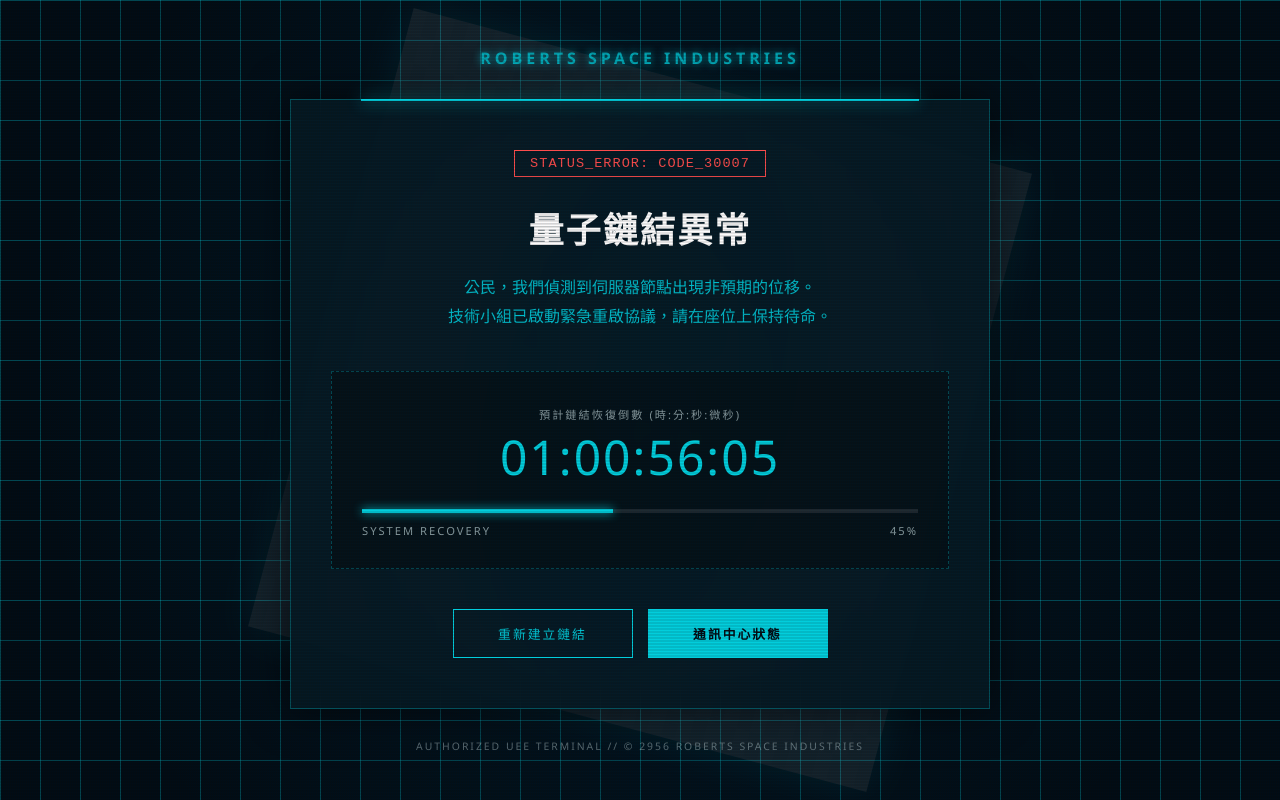
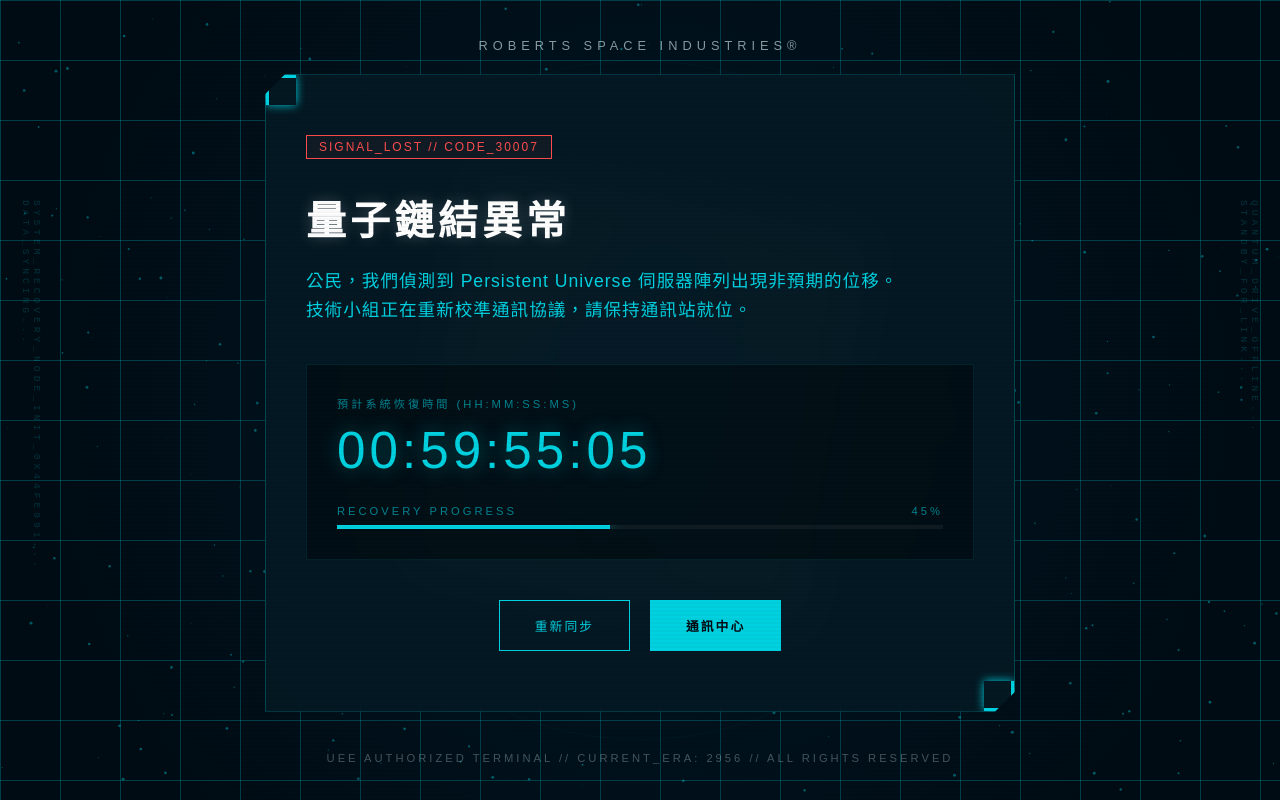
Before and after one commit to StormDream0627/Web_HW1_D1349728, a plain HTML site: page index.html in a window 1280 px wide. Drawn offline with Linux system fonts and the light colour scheme.

Commit message:
嘗試新的風格
利用AI重新設計一個風格，同時刪去閃爍效果，新增一些星星在背景

```diff
--- a/index.html
+++ b/index.html
@@ -3,316 +3,384 @@
 <head>
     <meta charset="UTF-8">
     <meta name="viewport" content="width=device-width, initial-scale=1.0">
-    <title>RSI 系統狀態 | 連結中斷</title>
+    <title>RSI 系統狀態 | 量子鏈結中斷</title>
     <style>
         :root {
-            --rsi-blue: #00d1e0;
-            --rsi-dark-bg: #000c14;
-            --rsi-panel-bg: rgba(5, 26, 36, 0.9);
-            --rsi-border: rgba(0, 209, 224, 0.3);
-            --rsi-text: #e0f7fa;
+            --rsi-cyan: #00d1e0;
+            --rsi-blue-dark: #000c14;
+            --rsi-blue-glow: rgba(0, 209, 224, 0.4);
+            --rsi-panel-bg: rgba(5, 26, 36, 0.92);
+            --rsi-border: rgba(0, 209, 224, 0.25);
             --rsi-danger: #ff4d4d;
         }
+
+        @import url('https://fonts.googleapis.com/css2?family=Orbitron:wght@400;700&family=Rajdhani:wght@300;500;700&display=swap');
 
         * {
             margin: 0;
             padding: 0;
             box-sizing: border-box;
-            font-family: 'Segoe UI', Roboto, 'Orbitron', sans-serif;
+            cursor: default;
         }
 
         body {
-            background-color: var(--rsi-dark-bg);
-            color: var(--rsi-text);
+            background-color: var(--rsi-blue-dark);
+            color: #e0f7fa;
+            font-family: 'Rajdhani', sans-serif;
             overflow: hidden;
+            height: 100vh;
             display: flex;
             justify-content: center;
             align-items: center;
-            height: 100vh;
+        }
+
+        /* --- 背景裝飾 --- */
+        .bg-grid {
+            position: absolute;
+            inset: 0;
             background-image:
-                radial-gradient(circle at 50% 50%, rgba(0, 100, 150, 0.15) 0%, transparent 80%),
+                radial-gradient(circle at 50% 50%, rgba(0, 70, 100, 0.2) 0%, transparent 80%),
                 linear-gradient(var(--rsi-border) 1px, transparent 1px),
                 linear-gradient(90deg, var(--rsi-border) 1px, transparent 1px);
-            background-size: 100% 100%, 40px 40px, 40px 40px;
+            background-size: 100% 100%, 60px 60px, 60px 60px;
+            z-index: -2;
+        }
+
+        .stars {
+            position: absolute;
+            inset: 0;
+            background: transparent;
+            z-index: -1;
         }
 
         body::after {
             content: "";
             position: absolute;
-            top: 0; left: 0; width: 100%; height: 100%;
-            background: linear-gradient(rgba(18, 16, 16, 0) 50%, rgba(0, 0, 0, 0.1) 50%),
-                        linear-gradient(90deg, rgba(255, 0, 0, 0.03), rgba(0, 255, 0, 0.01), rgba(0, 0, 255, 0.03));
-            background-size: 100% 3px, 2px 100%;
+            inset: 0;
+            background: linear-gradient(rgba(18, 16, 16, 0) 50%, rgba(0, 0, 0, 0.05) 50%);
+            background-size: 100% 4px;
             pointer-events: none;
-            z-index: 10;
+            z-index: 100;
+            opacity: 0.5;
         }
 
-        /* UEE 背景 Logo 旋轉效果 */
-        .uee-logo-bg {
+        /* --- UEE 全息影像系統 --- */
+        .hologram-system {
             position: absolute;
-            width: 80vh;
-            height: 80vh;
-            top: 50%;
-            left: 50%;
-            transform: translate(-50%, -50%);
-            z-index: 1;
-            opacity: 0.08; /* 極低不透明度，營造背景感 */
+            width: 85vh;
+            height: 85vh;
+            display: flex;
+            justify-content: center;
+            align-items: center;
             pointer-events: none;
-            filter: drop-shadow(0 0 20px var(--rsi-blue));
-            animation: rotate-uee 120s linear infinite;
+            z-index: 0;
         }
 
-        @keyframes rotate-uee {
-            from { transform: translate(-50%, -50%) rotate(0deg); }
-            to { transform: translate(-50%, -50%) rotate(360deg); }
+        .uee-logo {
+            width: 50vh;
+            height: 50vh;
+            opacity: 0.12;
+            filter: drop-shadow(0 0 15px var(--rsi-cyan));
+            animation: rotate-main 180s linear infinite;
         }
 
+        .tech-ring {
+            position: absolute;
+            border: 1px solid var(--rsi-cyan);
+            border-radius: 50%;
+            opacity: 0.1;
+        }
+
+        .ring-1 { width: 70vh; height: 70vh; border-style: dashed; animation: rotate-main 60s linear infinite; }
+        .ring-2 { width: 75vh; height: 75vh; border-width: 2px; border-color: rgba(0, 209, 224, 0.05); animation: rotate-reverse 90s linear infinite; }
+        .ring-3 { width: 85vh; height: 85vh; border-style: double; opacity: 0.03; animation: rotate-main 240s linear infinite; }
+
+        @keyframes rotate-main { from { transform: rotate(0deg); } to { transform: rotate(360deg); } }
+        @keyframes rotate-reverse { from { transform: rotate(360deg); } to { transform: rotate(0deg); } }
+
+        /* --- 主控制面板 --- */
         .container {
             width: 90%;
-            max-width: 700px;
-            z-index: 5;
+            max-width: 750px;
+            z-index: 10;
             position: relative;
-            text-align: center;
-        }
-
-        .header {
-            margin-bottom: 30px;
-            letter-spacing: 4px;
-            text-transform: uppercase;
-            opacity: 0.8;
-        }
-
-        .header h1 {
-            font-size: 1rem;
-            color: var(--rsi-blue);
-            text-shadow: 0 0 8px var(--rsi-blue);
         }
 
         .main-panel {
             background: var(--rsi-panel-bg);
             border: 1px solid var(--rsi-border);
-            padding: 50px 40px;
-            backdrop-filter: blur(15px);
+            padding: 60px 40px;
+            backdrop-filter: blur(20px);
             position: relative;
-            box-shadow: 0 0 40px rgba(0, 0, 0, 0.6);
+            box-shadow: 0 0 60px rgba(0, 0, 0, 0.8);
+            clip-path: polygon(0 20px, 20px 0, 100% 0, 100% calc(100% - 20px), calc(100% - 20px) 100%, 0 100%);
         }
 
-        .main-panel::before {
-            content: "";
+        .panel-corner {
             position: absolute;
-            top: -1px; left: 10%; right: 10%; height: 2px;
-            background: var(--rsi-blue);
-            box-shadow: 0 0 15px var(--rsi-blue);
+            width: 30px;
+            height: 30px;
+            border: 3px solid var(--rsi-cyan);
+            box-shadow: 0 0 10px var(--rsi-cyan);
+        }
+        .top-left { top: 0; left: 0; border-right: none; border-bottom: none; }
+        .bottom-right { bottom: 0; right: 0; border-left: none; border-top: none; }
+
+        .error-tag {
+            font-family: 'Orbitron', sans-serif;
+            color: var(--rsi-danger);
+            border: 1px solid var(--rsi-danger);
+            padding: 4px 12px;
+            font-size: 0.75rem;
+            margin-bottom: 30px;
+            display: inline-block;
+            background: rgba(255, 77, 77, 0.05);
+            letter-spacing: 2px;
         }
 
-        .error-code {
-            display: inline-block;
-            font-family: monospace;
-            color: var(--rsi-danger);
-            border: 1px solid var(--rsi-danger);
-            padding: 5px 15px;
-            font-size: 0.85rem;
-            margin-bottom: 25px;
+        .title {
+            font-family: 'Orbitron', sans-serif;
+            font-size: 2.5rem;
+            font-weight: 700;
+            text-transform: uppercase;
+            margin-bottom: 20px;
+            color: #fff;
+            letter-spacing: 4px;
+            text-shadow: 0 0 15px rgba(255, 255, 255, 0.2);
+        }
+
+        .description {
+            color: var(--rsi-cyan);
+            font-size: 1.1rem;
+            font-weight: 300;
+            line-height: 1.6;
+            margin-bottom: 40px;
             letter-spacing: 1px;
         }
 
-        .status-title {
-            font-size: 2.2rem;
-            font-weight: 800;
-            text-transform: uppercase;
-            margin-bottom: 20px;
-            color: #fff;
-            letter-spacing: 2px;
-        }
-
-        .status-desc {
-            color: var(--rsi-blue);
-            font-size: 1rem;
-            opacity: 0.9;
-            line-height: 1.8;
+        .timer-display {
+            background: rgba(0, 0, 0, 0.4);
+            border: 1px solid rgba(0, 209, 224, 0.1);
+            padding: 30px;
+            position: relative;
             margin-bottom: 40px;
         }
 
-        .display-unit {
-            border: 1px dashed var(--rsi-border);
-            padding: 30px;
-            background: rgba(0, 0, 0, 0.3);
-            margin-bottom: 40px;
+        .timer-label {
+            font-size: 0.7rem;
+            text-transform: uppercase;
+            letter-spacing: 3px;
+            color: var(--rsi-cyan);
+            opacity: 0.6;
+            margin-bottom: 10px;
+            display: block;
         }
 
         .timer-val {
-            font-size: 3rem;
-            font-weight: 300;
-            color: var(--rsi-blue);
-            font-variant-numeric: tabular-nums;
-            margin-bottom: 10px;
-            display: block;
-            letter-spacing: 2px;
+            font-family: 'Orbitron', sans-serif;
+            font-size: 3.2rem;
+            color: var(--rsi-cyan);
+            text-shadow: 0 0 20px var(--rsi-blue-glow);
+            letter-spacing: 4px;
         }
 
-        .progress-container {
+        .progress-box {
+            margin-top: 25px;
+        }
+
+        .progress-track {
+            height: 4px;
+            background: rgba(255, 255, 255, 0.05);
             width: 100%;
-            height: 4px;
-            background: rgba(255, 255, 255, 0.1);
             position: relative;
-            margin-top: 20px;
+            overflow: hidden;
         }
 
         .progress-bar {
             position: absolute;
             left: 0; top: 0; height: 100%;
-            background: var(--rsi-blue);
+            background: var(--rsi-cyan);
+            box-shadow: 0 0 15px var(--rsi-cyan);
             width: 45%;
-            box-shadow: 0 0 10px var(--rsi-blue);
             transition: width 0.1s linear;
-        }
-
-        .label-text {
-            font-size: 0.7rem;
-            text-transform: uppercase;
-            letter-spacing: 2px;
-            opacity: 0.6;
         }
 
         .btn-group {
             display: flex;
-            gap: 15px;
+            gap: 20px;
             justify-content: center;
         }
 
         .rsi-btn {
-            padding: 14px 25px;
-            border: 1px solid var(--rsi-blue);
+            padding: 15px 35px;
+            border: 1px solid var(--rsi-cyan);
             background: transparent;
-            color: var(--rsi-blue);
+            color: var(--rsi-cyan);
             text-transform: uppercase;
+            font-family: 'Orbitron', sans-serif;
+            font-size: 0.8rem;
             letter-spacing: 2px;
-            font-size: 0.8rem;
             cursor: pointer;
-            transition: all 0.3s;
-            min-width: 180px;
+            transition: all 0.4s;
+            position: relative;
         }
 
-        .rsi-btn:hover {
-            background: rgba(0, 209, 224, 0.15);
-            box-shadow: 0 0 20px rgba(0, 209, 224, 0.3);
+        .rsi-btn:hover { box-shadow: 0 0 20px var(--rsi-blue-glow); transform: translateY(-2px); background: rgba(0, 209, 224, 0.1); }
+
+        .rsi-btn.primary {
+            background: var(--rsi-cyan);
+            color: var(--rsi-blue-dark);
+            font-weight: 700;
         }
 
-        .rsi-btn.primary {
-            background: var(--rsi-blue);
-            color: var(--rsi-dark-bg);
-            font-weight: bold;
+        .side-data {
+            position: absolute;
+            top: 50%;
+            transform: translateY(-50%);
+            font-size: 0.6rem;
+            color: var(--rsi-cyan);
+            opacity: 0.2;
+            pointer-events: none;
+            writing-mode: vertical-rl;
+            letter-spacing: 4px;
+            font-family: monospace;
         }
+        .left-data { left: 20px; }
+        .right-data { right: 20px; }
 
-        .quantum-pulse {
-            position: absolute;
-            width: 600px; height: 600px;
-            border: 1px solid rgba(0, 209, 224, 0.05);
-            border-radius: 50%;
-            z-index: 2;
-            animation: pulse-ring 8s ease-in-out infinite;
-        }
-
-        @keyframes pulse-ring {
-            0%, 100% { transform: scale(1); opacity: 0.3; }
-            50% { transform: scale(1.1); opacity: 0.5; }
-        }
     </style>
 </head>
 <body>
 
-    <!-- 背景 UEE Logo，確保此檔案與 HTML 在同一目錄下 -->
-    <img src="image_f1ab44.png" class="uee-logo-bg" alt="UEE Logo">
+    <div class="bg-grid"></div>
+    <canvas id="starsCanvas" class="stars"></canvas>
 
-    <div class="quantum-pulse"></div>
+    <div class="hologram-system">
+        <div class="tech-ring ring-1"></div>
+        <div class="tech-ring ring-2"></div>
+        <div class="tech-ring ring-3"></div>
+        <img src="image_f1ab44.png" class="uee-logo" alt="UEE LOGO">
+    </div>
+
+    <div class="side-data left-data">SYSTEM_RECOVERY_NODE_INIT_0X44FE991... DATA_SYNCING...</div>
+    <div class="side-data right-data">QUANTUM_DRIVE_OFFLINE... STANDBY_FOR_LINK...</div>
 
     <div class="container">
-        <header class="header">
-            <h1>ROBERTS SPACE INDUSTRIES</h1>
+        <header style="text-align: center; margin-bottom: 20px; opacity: 0.6; letter-spacing: 5px;">
+            <span style="font-size: 0.8rem;">ROBERTS SPACE INDUSTRIES®</span>
         </header>
 
         <main class="main-panel">
-            <div class="error-code">STATUS_ERROR: CODE_30007</div>
+            <div class="panel-corner top-left"></div>
+            <div class="panel-corner bottom-right"></div>
 
-            <h2 class="status-title">量子鏈結異常</h2>
+            <div class="error-tag">SIGNAL_LOST // CODE_30007</div>
 
-            <p class="status-desc">
-                公民，我們偵測到伺服器節點出現非預期的位移。<br>
-                技術小組已啟動緊急重啟協議，請在座位上保持待命。
+            <h1 class="title">量子鏈結異常</h1>
+
+            <p class="description">
+                公民，我們偵測到 Persistent Universe 伺服器陣列出現非預期的位移。<br>
+                技術小組正在重新校準通訊協議，請保持通訊站就位。
             </p>
 
-            <div class="display-unit">
-                <span class="label-text">預計鏈結恢復倒數 (時:分:秒:微秒)</span>
-                <div class="timer-val" id="timer">01:01:01:00</div>
+            <div class="timer-display">
+                <span class="timer-label">預計系統恢復時間 (HH:MM:SS:MS)</span>
+                <div class="timer-val" id="timer">01:00:00:00</div>
 
-                <div class="progress-container">
-                    <div class="progress-bar" id="progress-bar"></div>
-                </div>
-                <div style="display: flex; justify-content: space-between; margin-top: 10px;">
-                    <span class="label-text">SYSTEM RECOVERY</span>
-                    <span class="label-text" id="progress-percent">45%</span>
+                <div class="progress-box">
+                    <div style="display: flex; justify-content: space-between; margin-bottom: 8px;">
+                        <span class="timer-label" style="margin:0;">RECOVERY PROGRESS</span>
+                        <span class="timer-label" style="margin:0;" id="progress-percent">45%</span>
+                    </div>
+                    <div class="progress-track">
+                        <div class="progress-bar" id="progress-bar"></div>
+                    </div>
                 </div>
             </div>
 
             <div class="btn-group">
-                <button class="rsi-btn" onclick="location.reload()">重新建立鏈結</button>
-                <button class="rsi-btn primary" onclick="window.open('https://status.robertsspaceindustries.com/')">通訊中心狀態</button>
+                <button class="rsi-btn" onclick="location.reload()">重新同步</button>
+                <button class="rsi-btn primary" onclick="window.open('https://status.robertsspaceindustries.com/')">通訊中心</button>
             </div>
         </main>
 
-        <footer style="margin-top: 30px; font-size: 0.65rem; opacity: 0.4; letter-spacing: 2px; text-transform: uppercase;">
-            Authorized UEE Terminal // © 2956 Roberts Space Industries
+        <footer style="margin-top: 40px; text-align: center; font-size: 0.7rem; opacity: 0.3; letter-spacing: 3px; text-transform: uppercase;">
+            UEE AUTHORIZED TERMINAL // CURRENT_ERA: 2956 // ALL RIGHTS RESERVED
         </footer>
     </div>
 
     <script>
-        // 設定初始參數
-        let totalTime = 3661; // 1小時1分鐘1秒
-        let timeLeft = totalTime;
-        let startProgress = 45; // 起始進度
+        const canvas = document.getElementById('starsCanvas');
+        const ctx = canvas.getContext('2d');
+        let stars = [];
+        const starCount = 450;
+
+        // 初始化或重新佈置星塵
+        function initStars() {
+            stars = [];
+            for(let i=0; i<starCount; i++) {
+                stars.push({
+                    x: Math.random() * canvas.width,
+                    y: Math.random() * canvas.height,
+                    size: Math.random() * 1.5,
+                    speed: Math.random() * 0.5 + 0.1
+                });
+            }
+        }
+
+        function resize() {
+            canvas.width = window.innerWidth;
+            canvas.height = window.innerHeight;
+            // 視窗調整大小時重新初始化，確保星塵分佈正確
+            initStars();
+        }
+        window.addEventListener('resize', resize);
+
+        // 確保初始調用時尺寸已定
+        resize();
+
+        function drawStars() {
+            ctx.clearRect(0, 0, canvas.width, canvas.height);
+            ctx.fillStyle = "rgba(0, 209, 224, 0.4)";
+            stars.forEach(s => {
+                ctx.beginPath();
+                ctx.arc(s.x, s.y, s.size, 0, Math.PI*2);
+                ctx.fill();
+                s.x -= s.speed;
+                // 如果星塵飄出左側，從右側重新出現
+                if(s.x < 0) s.x = canvas.width;
+            });
+            requestAnimationFrame(drawStars);
+        }
+        drawStars();
+
+        // 倒數邏輯
+        let totalSeconds = 3600;
+        let timeLeft = totalSeconds;
+        let startProgress = 45;
 
         const timerEl = document.getElementById('timer');
         const barEl = document.getElementById('progress-bar');
         const percentEl = document.getElementById('progress-percent');
 
-        // 每秒執行一次的真實倒數
-        const countdownInterval = setInterval(() => {
-            if (timeLeft > 0) {
-                timeLeft--;
-            } else {
-                clearInterval(countdownInterval);
-                timerEl.style.color = "#ffcc00";
-            }
+        setInterval(() => {
+            if (timeLeft > 0) timeLeft--;
         }, 1000);
 
-        // 高頻率 UI 更新 (每 50ms)
         function updateUI() {
-            const hours = Math.floor(timeLeft / 3600).toString().padStart(2, '0');
-            const mins = Math.floor((timeLeft % 3600) / 60).toString().padStart(2, '0');
-            const secs = (timeLeft % 60).toString().padStart(2, '0');
+            const h = Math.floor(timeLeft / 3600).toString().padStart(2, '0');
+            const m = Math.floor((timeLeft % 3600) / 60).toString().padStart(2, '0');
+            const s = (timeLeft % 60).toString().padStart(2, '0');
             const ms = Math.floor(Math.random() * 99).toString().padStart(2, '0');
+            timerEl.textContent = `${h}:${m}:${s}:${ms}`;
 
-            timerEl.textContent = `${hours}:${mins}:${secs}:${ms}`;
-
-            const currentProgress = startProgress + ((totalTime - timeLeft) / totalTime) * (100 - startProgress);
-
+            const currentProgress = startProgress + ((totalSeconds - timeLeft) / totalSeconds) * (100 - startProgress);
             if (currentProgress <= 100) {
                 barEl.style.width = `${currentProgress}%`;
                 percentEl.textContent = `${Math.floor(currentProgress)}%`;
             }
         }
-
         setInterval(updateUI, 50);
-
-        // 隨機系統閃爍
-        setInterval(() => {
-            if (Math.random() > 0.98) {
-                document.querySelector('.main-panel').style.filter = 'brightness(1.4)';
-                setTimeout(() => {
-                    document.querySelector('.main-panel').style.filter = 'none';
-                }, 40);
-            }
-        }, 1000);
     </script>
 </body>
 </html>
```
